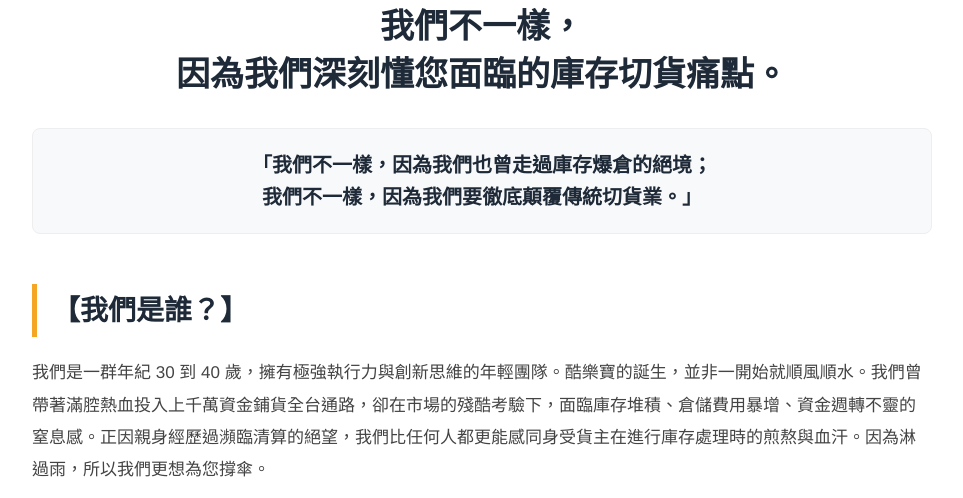
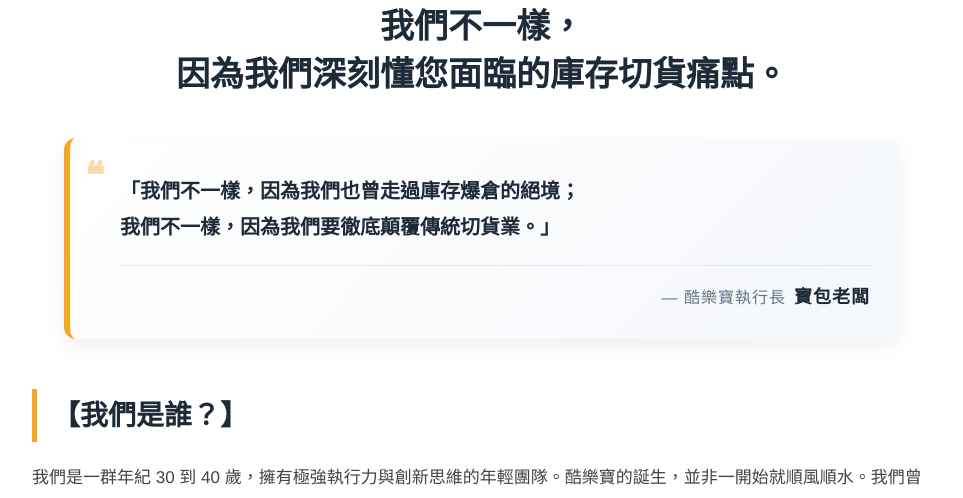
Before and after one commit to COLORBOX88/ColorBox-Inventory-Center, a plain HTML site: page index.html in a window 1280 px wide. Shown: the part 1373-1871 px from the top of the page, without its empty margins (158-1121 px from the left). Drawn offline with Linux system fonts and the light colour scheme.

Commit message:
Update index.html

```diff
--- a/index.html
+++ b/index.html
@@ -126,7 +126,48 @@
     .about-section { background-color: #ffffff; }
     .about-content { max-width: 900px; margin: 0 auto; font-size: 17px; color: #444; line-height: 1.9; }
     .about-content h2 { color: #1F2A38; font-size: 28px; border-left: 5px solid #F5A623; padding-left: 15px; margin-top: 50px; margin-bottom: 20px;}
-    .highlight-quote { font-size: 20px; font-weight: bold; color: #1F2A38; text-align: center; margin: 30px 0; padding: 20px; background-color: #f8f9fa; border-radius: 8px; border: 1px solid #eee; line-height: 1.6; }
+
+    /* ========== CEO 名言語錄設計 ========== */
+    .highlight-quote {
+      position: relative;
+      font-size: 20px;
+      font-weight: bold;
+      color: #1F2A38;
+      margin: 40px auto;
+      padding: 35px 30px 25px 50px;
+      background: linear-gradient(135deg, #ffffff 0%, #f4f7fb 100%);
+      border-radius: 12px;
+      border-left: 6px solid #F5A623;
+      box-shadow: 0 8px 20px rgba(0,0,0,0.06);
+      line-height: 1.8;
+      max-width: 750px;
+    }
+    .highlight-quote::before {
+      content: "❝";
+      position: absolute;
+      top: 20px;
+      left: 15px;
+      font-size: 36px;
+      color: rgba(245, 166, 35, 0.4);
+      line-height: 1;
+      font-family: serif;
+    }
+    .quote-author {
+      text-align: right;
+      font-size: 16px;
+      color: #64748B;
+      margin-top: 20px;
+      font-weight: normal;
+      border-top: 1px solid #e2e8f0;
+      padding-top: 15px;
+      letter-spacing: 1px;
+    }
+    .quote-author strong {
+      color: #1F2A38;
+      font-weight: bold;
+      margin-left: 8px;
+      font-size: 18px;
+    }
 
     /* ========== 關於我們 - 圖片穿插排版 ========== */
     .about-image-wrapper {
@@ -261,7 +302,7 @@
     <div class="nav-links">
       <a href="#about">關於我們</a>
       <a href="#warehouse">倉庫實拍</a>
-      <a href="#categories">收購項目</a>
+      <a href="#categories">收收購項目</a>
       <a href="#process">收購流程</a>
       <a href="#faq">常見問題</a>
     </div>
@@ -306,8 +347,11 @@
       <h1 style="text-align: center; color: #1F2A38; font-size: 34px; margin-bottom: 10px; line-height: 1.4;">
         我們不一樣，<br>因為我們深刻懂您面臨的庫存切貨痛點。
       </h1>
+
+      <!-- CEO 名言語錄 -->
       <div class="highlight-quote">
         「我們不一樣，因為我們也曾走過庫存爆倉的絕境；<br>我們不一樣，因為我們要徹底顛覆傳統切貨業。」
+        <div class="quote-author">— 酷樂寶執行長<strong>寶包老闆</strong></div>
       </div>
 
       <h2>【我們是誰？】</h2>
```
